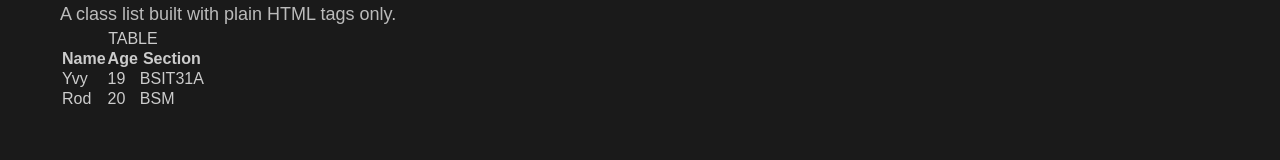
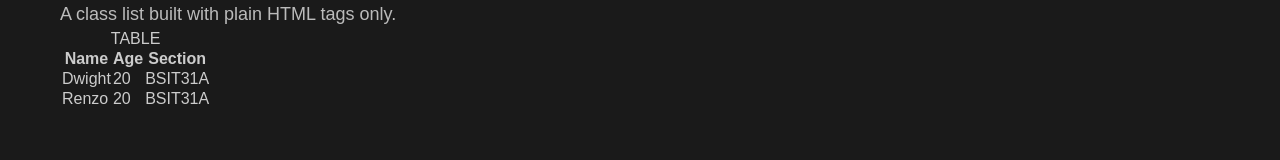
Before and after one commit to unidentifieduser53/PortfolioNgMgaGalit, a plain HTML site: page PortfolioNiDwight/project1/project1.html in a window 1280 px wide. Shown: the part 197-357 px from the top of the page. Drawn offline with Linux system fonts and the light colour scheme; files that its build step writes are made by us from their sources.

Commit message:
Update project1.html

```diff
--- a/PortfolioNiDwight/project1/project1.html
+++ b/PortfolioNiDwight/project1/project1.html
@@ -35,14 +35,14 @@
                 </thead>
                 <tbody>
                     <tr>
-                        <td>Yvy</td>
-                        <td>19</td>
+                        <td>Dwight</td>
+                        <td>20</td>
                         <td>BSIT31A</td>
                     </tr>
                     <tr>
-                        <td>Rod</td>
+                        <td>Renzo</td>
                         <td>20</td>
-                        <td>BSM</td>
+                        <td>BSIT31A</td>
                     </tr>
                 </tbody>
             </table>
```
